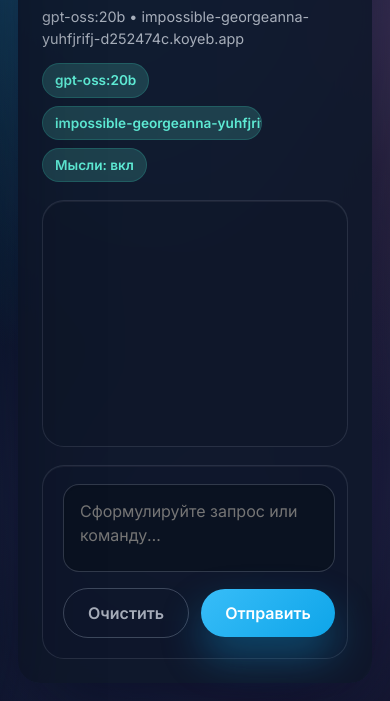
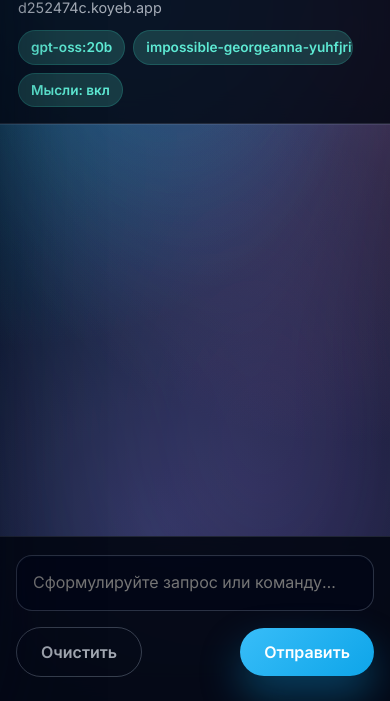
Before and after one commit to FUJAKEY/aiagent, a website: page public/index.html in a window 390 px wide. Shown: the part 143-844 px from the top of the page. Drawn offline with Linux system fonts and the light colour scheme.

Commit message:
fix: stretch chat to full viewport

```diff
--- a/public/styles.css
+++ b/public/styles.css
@@ -34,6 +34,8 @@ body {
 body {
   margin: 0;
   min-height: 100%;
+  min-height: 100vh;
+  min-height: 100dvh;
   color: var(--text-primary);
   background: radial-gradient(circle at 5% 15%, rgba(56, 189, 248, 0.3), transparent 45%),
     radial-gradient(circle at 90% 20%, rgba(244, 114, 182, 0.28), transparent 55%),
@@ -75,11 +77,12 @@ body {
   z-index: 1;
   width: 100%;
   min-height: 100vh;
+  min-height: 100dvh;
   flex: 1;
   display: flex;
   flex-direction: column;
-  gap: clamp(24px, 4vw, 36px);
-  padding: clamp(16px, 4vw, 32px);
+  padding: 0;
+  gap: 0;
 }
 
 .sidebar {
@@ -355,22 +358,28 @@ body.drawer-open {
 .workspace {
   position: relative;
   flex: 1;
-  display: flex;
-  flex-direction: column;
-  gap: 24px;
-  padding: clamp(24px, 3vw, 36px);
-  border-radius: var(--radius-xl);
-  background: var(--panel-strong);
-  backdrop-filter: blur(18px);
-  box-shadow: 0 36px 110px rgba(2, 6, 23, 0.75);
-  min-height: 0;
+  display: grid;
+  grid-template-rows: auto 1fr auto;
+  gap: 0;
+  padding: 0;
+  border-radius: 0;
+  background: transparent;
+  backdrop-filter: none;
+  box-shadow: none;
+  min-height: 100vh;
+  min-height: 100dvh;
 }
 
 .workspace-header {
   display: flex;
   align-items: center;
-  gap: clamp(16px, 3vw, 28px);
+  gap: clamp(14px, 3vw, 24px);
   flex-wrap: wrap;
+  padding: clamp(18px, 4vw, 28px) clamp(20px, 5vw, 40px);
+  background: rgba(3, 7, 18, 0.82);
+  border-bottom: 1px solid rgba(148, 163, 184, 0.18);
+  backdrop-filter: blur(14px);
+  box-shadow: 0 1px 0 rgba(148, 163, 184, 0.16);
 }
 
 .workspace-header h1 {
@@ -482,21 +491,24 @@ body.drawer-open .menu-icon span:nth-child(3) {
 .chat-surface {
   flex: 1;
   min-height: 0;
-  border-radius: var(--radius-lg);
-  border: 1px solid rgba(148, 163, 184, 0.18);
-  background: rgba(15, 23, 42, 0.4);
-  padding: 18px 20px;
-  box-shadow: inset 0 1px 0 rgba(255, 255, 255, 0.06);
+  display: flex;
+  flex-direction: column;
+  padding: clamp(16px, 5vw, 32px) clamp(20px, 5vw, 40px);
+  border-radius: 0;
+  border: none;
+  background: transparent;
+  box-shadow: none;
+  overflow: hidden;
 }
 
 .chat {
   width: 100%;
-  height: 100%;
+  flex: 1;
   display: flex;
   flex-direction: column;
   gap: 18px;
   overflow-y: auto;
-  padding-right: 4px;
+  padding-right: clamp(4px, 1vw, 12px);
   scroll-behavior: smooth;
 }
 
@@ -643,21 +655,24 @@ body.drawer-open .menu-icon span:nth-child(3) {
 .composer {
   display: grid;
   gap: 16px;
-  background: rgba(15, 23, 42, 0.5);
-  border-radius: var(--radius-lg);
-  border: 1px solid rgba(148, 163, 184, 0.18);
-  padding: 18px 20px 20px;
-  box-shadow: inset 0 1px 0 rgba(255, 255, 255, 0.05);
+  padding: clamp(16px, 4vw, 28px) clamp(20px, 5vw, 36px) clamp(20px, 5vw, 32px);
+  background: rgba(3, 7, 18, 0.9);
+  border: none;
+  border-top: 1px solid rgba(148, 163, 184, 0.18);
+  border-radius: 0;
+  box-shadow: none;
+  backdrop-filter: blur(14px);
+  padding-bottom: calc(clamp(20px, 5vw, 32px) + env(safe-area-inset-bottom, 0px));
 }
 
 .composer textarea {
   width: 100%;
-  min-height: 110px;
+  min-height: 64px;
   resize: none;
   border-radius: var(--radius-md);
   border: 1px solid rgba(148, 163, 184, 0.28);
   padding: 14px 16px;
-  background: rgba(11, 18, 32, 0.85);
+  background: rgba(2, 6, 23, 0.7);
   color: var(--text-primary);
   font: inherit;
   font-size: 1rem;
@@ -724,12 +739,13 @@ body.drawer-open .menu-icon span:nth-child(3) {
 }
 
 @media (max-width: 1200px) {
-  .app-shell {
-    padding: clamp(14px, 4vw, 28px);
+  .chat-surface {
+    padding: clamp(14px, 4vw, 26px) clamp(18px, 4.5vw, 30px);
   }
 
-  .workspace {
-    padding: clamp(22px, 5vw, 32px);
+  .composer {
+    padding: clamp(14px, 4vw, 24px) clamp(18px, 4.5vw, 28px) clamp(16px, 4.5vw, 26px);
+    padding-bottom: calc(clamp(16px, 4.5vw, 26px) + env(safe-area-inset-bottom, 0px));
   }
 
   .chip-group {
@@ -738,10 +754,6 @@ body.drawer-open .menu-icon span:nth-child(3) {
 }
 
 @media (max-width: 900px) {
-  .workspace {
-    padding: clamp(20px, 6vw, 28px);
-  }
-
   .workspace-header {
     align-items: flex-start;
   }
@@ -758,28 +770,33 @@ body.drawer-open .menu-icon span:nth-child(3) {
   .chip-group {
     margin-left: 0;
     justify-content: flex-start;
+    gap: 8px;
+  }
+
+  .chat-surface {
+    padding: 20px 20px;
+  }
+
+  .composer {
+    padding: 18px 20px 24px;
+    padding-bottom: calc(24px + env(safe-area-inset-bottom, 0px));
   }
 }
 
 @media (max-width: 640px) {
-  .app-shell {
-    padding: clamp(10px, 6vw, 18px);
-  }
-
-  .workspace {
-    padding: clamp(16px, 7vw, 24px);
-    gap: 18px;
-    border-radius: var(--radius-lg);
-  }
-
   .workspace-header {
     flex-direction: column;
     align-items: stretch;
-    gap: 14px;
+    gap: 12px;
+    padding: 16px 18px;
+  }
+
+  .workspace-title {
+    min-width: 0;
   }
 
   .workspace-header h1 {
-    font-size: clamp(1.35rem, 7vw, 1.75rem);
+    font-size: clamp(1.3rem, 6.5vw, 1.7rem);
   }
 
   .workspace-subtitle {
@@ -796,7 +813,7 @@ body.drawer-open .menu-icon span:nth-child(3) {
   }
 
   .chat-surface {
-    padding: 14px 16px;
+    padding: 20px 16px;
   }
 
   .message {
@@ -811,8 +828,13 @@ body.drawer-open .menu-icon span:nth-child(3) {
     font-size: 1rem;
   }
 
+  .composer {
+    padding: 18px 16px 24px;
+    padding-bottom: calc(24px + env(safe-area-inset-bottom, 0px));
+  }
+
   .composer textarea {
-    min-height: 88px;
+    min-height: 56px;
   }
 }
 
```
